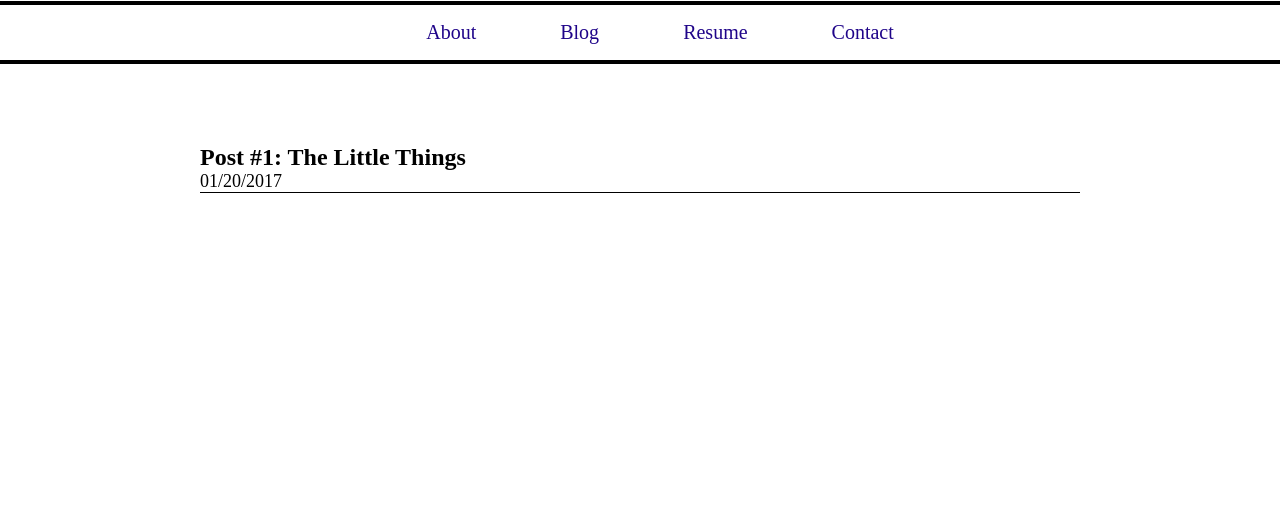
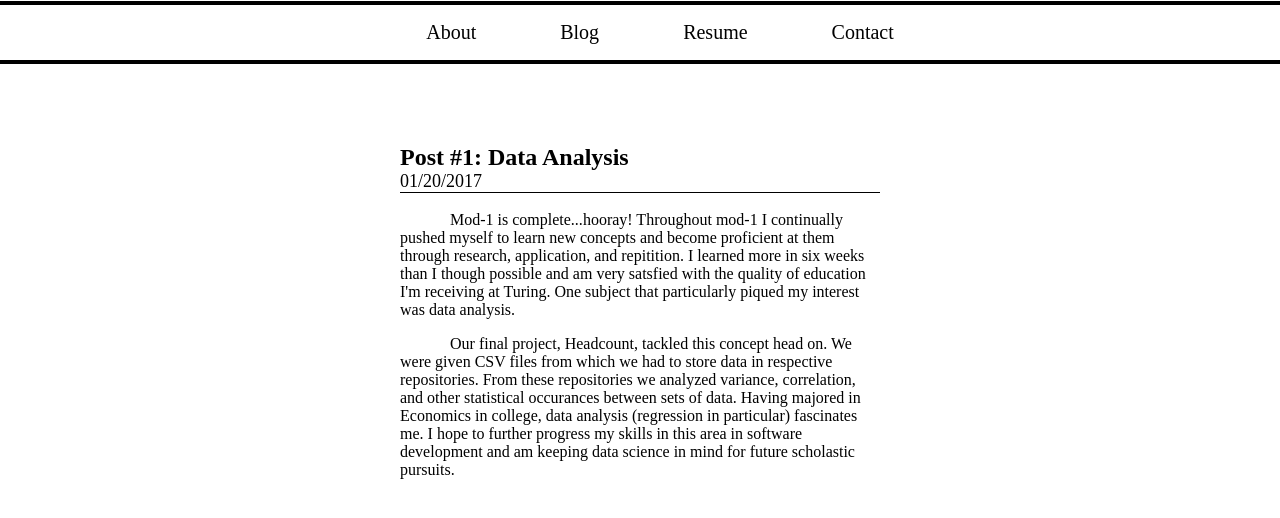
Before and after one commit to Ryanspink1/ryanspink1.github.io, a plain HTML site: page blog.html in a window 1280 px wide. Shown: the part 168-686 px from the top of the page. Drawn offline with Linux system fonts and the light colour scheme.

Commit message:
added blog post text

```diff
--- a/blog.html
+++ b/blog.html
@@ -24,11 +24,28 @@
         </ul>
       </nav>
       <section class="blog-post-1">
-        <h2 > Post #1: The Little Things</h1>
+        <h2 > Post #1: Data Analysis</h1>
           <p class="date-for-blog">
             01/20/2017
           </p>
-
+          <p>
+            Mod-1 is complete...<a href="https://youtu.be/RBbVAoDzVHU?t=13shooray!">hooray!</a>
+            Throughout mod-1 I continually pushed myself to learn new concepts
+            and become proficient at them through research, application, and
+            repitition. I learned more in six weeks than I though possible and am very satsfied
+            with the quality of education I'm receiving at Turing. One subject
+            that particularly piqued my interest was data analysis.
+          </p>
+          <p>
+            Our final project, Headcount, tackled this concept head on. We were
+            given CSV files from which we had to store data in respective repositories.
+            From these repositories we analyzed variance, correlation, and other
+            statistical occurances between sets of data. Having majored in Economics
+            in college, data analysis (regression in particular) fascinates me.
+            I hope to further progress my skills in this area in software development
+            and am keeping data science in mind for future scholastic
+            pursuits.
+          </p>
     </section>
   </body>
 </html>
--- a/styles.css
+++ b/styles.css
@@ -61,7 +61,7 @@ p {
 }
 a:link {
     text-decoration: none;
-    color: #1F0489;
+    color: black;
 }
 
 a:visited {
@@ -79,20 +79,22 @@ a:active {
 }
 
 div.about-pic {
-  margin-top: 40px;
-  align:center;
-  padding-left: 250px;
+              margin-top: 40px;
+              align:center;
+              padding-left: 250px;
 
 }
 
 section.blog-post-1 {
                       margin-top: 80px;
                       margin-left: 200px;
-                          margin-right: 200px;
+                      margin-right: 200px;
+                      padding-left: 200px;
+                      padding-right:200px;
 }
 
 h2 {
-  margin-bottom: 0px;
+    margin-bottom: 0px;
 }
 
 p.date-for-blog {
```
